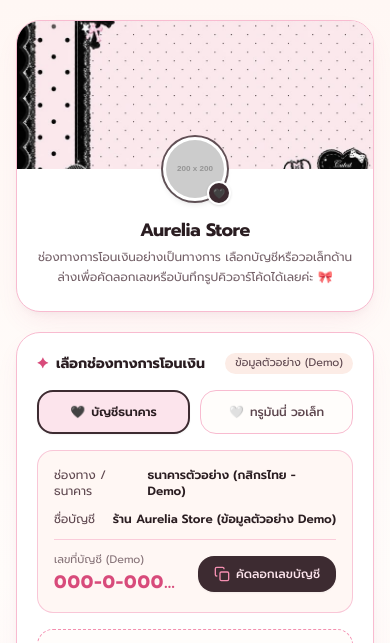
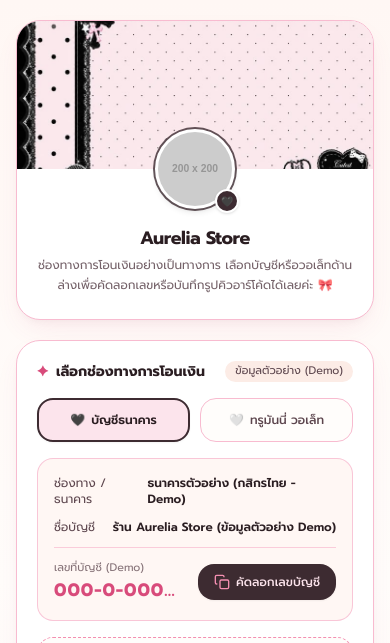
Before and after one commit to aurelia08x-ai/peyment, a plain HTML site: page index.html in a window 390 px wide. Shown: the top 643 px of the page. Drawn offline with nearby package versions, Linux system fonts and the light colour scheme; placeholder pictures from the web are drawn by us.

Commit message:
Update index.html

```diff
--- a/index.html
+++ b/index.html
@@ -88,15 +88,15 @@
             class="w-full h-full object-cover"
           />
         </div>
-        <!-- โลโก้ร้านซ้อนขอบแบนเนอร์ + ชื่อร้านและข้อความต้อนรับ (ปรับขนาดบนมือถือให้สมดุลไม่ใหญ่เกินไป) -->
+        <!-- โลโก้ร้านซ้อนขอบแบนเนอร์ + ชื่อร้านและข้อความต้อนรับ (ปรับขนาดบนมือถือเป็น 80px ให้พอดีสายตา) -->
         <div class="px-5 pb-6 pt-0 text-center relative">
-          <div class="relative -mt-8 sm:-mt-12 inline-block">
+          <div class="relative -mt-10 sm:-mt-12 inline-block">
             <img
               id="customer-logo"
               src="778018b5-52bb-4484-bfd3-98b72e04ccfc.jpe"
               onerror="this.src='https://placehold.co/200x200/FCE4EC/3D2B31?text=Aurelia'"
               alt="โลโก้ร้าน Aurelia Store"
-              class="w-16 h-16 sm:w-24 sm:h-24 rounded-full object-cover border-[3px] sm:border-4 border-white ring-2 ring-jiraiDark-800/80 shadow-md bg-white mx-auto"
+              class="w-20 h-20 sm:w-24 sm:h-24 rounded-full object-cover border-[3px] sm:border-4 border-white ring-2 ring-jiraiDark-800/80 shadow-md bg-white mx-auto"
             />
             <span class="absolute -bottom-1 -right-1 w-6 h-6 sm:w-7 sm:h-7 rounded-full bg-jiraiDark-800 text-jiraiPink-200 text-[10px] sm:text-xs flex items-center justify-center border-2 border-white shadow">
               🖤
```
